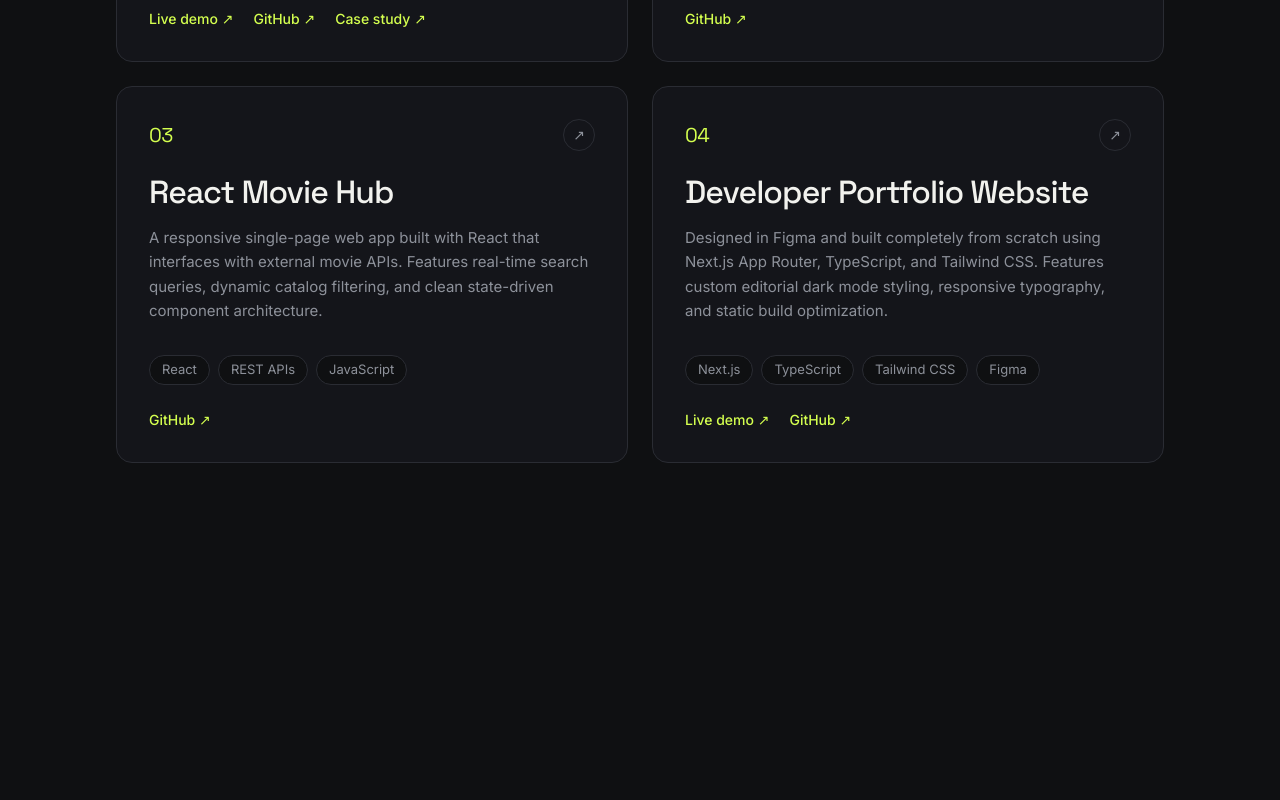
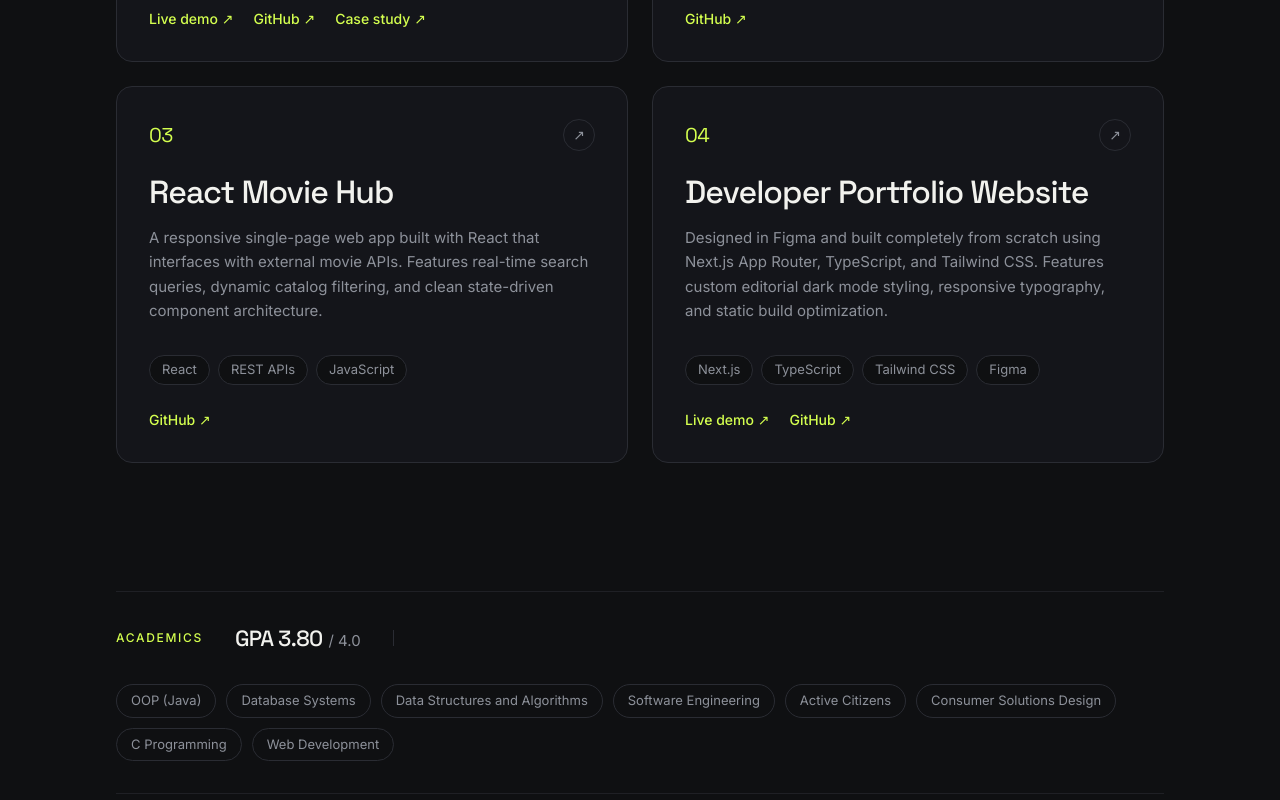
Before and after one commit to DeemanthaGunasekara/Portfolio, a Next.js app: page / in a window 1280 px wide. Shown: the part 1484-2284 px from the top of the page. Before the commit the page ends 2027 px from the top, so only its background shows below. Built offline with nearby package versions, Linux system fonts and the light colour scheme.

Commit message:
feat(academics): add academic section with GPA and main course work

```diff
--- a/app/page.tsx
+++ b/app/page.tsx
@@ -2,6 +2,7 @@ import React from "react";
 import Navbar from "@/components/Navbar";
 import Hero from "@/components/Hero";
 import Projects from "@/components/Projects";
+import Academics from "@/components/Academics";
 
 export default function Home() {
   return (
@@ -10,6 +11,7 @@ export default function Home() {
       <main className="max-w-[1440px] mx-auto px-6 sm:px-12 lg:px-[116px]">
         <Hero />
         <Projects />
+        <Academics />
       </main>
     </div>
   );
--- /dev/null
+++ b/components/Academics.tsx
@@ -0,0 +1,53 @@
+import React from "react";
+
+const courses = [
+  "OOP (Java)",
+  "Database Systems",
+  "Data Structures and Algorithms",
+    "Software Engineering",
+    "Active Citizens",
+    "Consumer Solutions Design",
+    "C Programming",
+    "Web Development",
+
+];
+
+export default function Academics() {
+  return (
+    <section className="py-8 my-12 border-y border-borderSubtle/60">
+      <div className="flex flex-wrap items-center gap-6 sm:gap-8">
+
+        {/* 1. Kicker */}
+        <span className="text-[12px] tracking-[0.14em] uppercase text-accent font-medium">
+          ACADEMICS
+        </span>
+
+        {/* 2. GPA Display */}
+        <div className="flex items-baseline gap-1.5">
+          <span className="font-heading font-medium text-xl sm:text-[22px] tracking-tight text-heading">
+            GPA 3.80
+          </span>
+          <span className="text-[15px] text-muted font-normal">
+            / 4.0
+          </span>
+        </div>
+
+        {/* 3. Subtle Vertical Divider */}
+        <span className="hidden sm:inline-block h-4 w-[1px] bg-borderSubtle" />
+
+        {/* 4. Coursework Pills */}
+        <div className="flex flex-wrap items-center gap-2.5">
+          {courses.map((course) => (
+            <span
+              key={course}
+              className="bg-transparent border border-borderSubtle text-muted text-[13px] px-3.5 py-1.5 rounded-full hover:border-slate-700 transition"
+            >
+              {course}
+            </span>
+          ))}
+        </div>
+
+      </div>
+    </section>
+  );
+}
```
